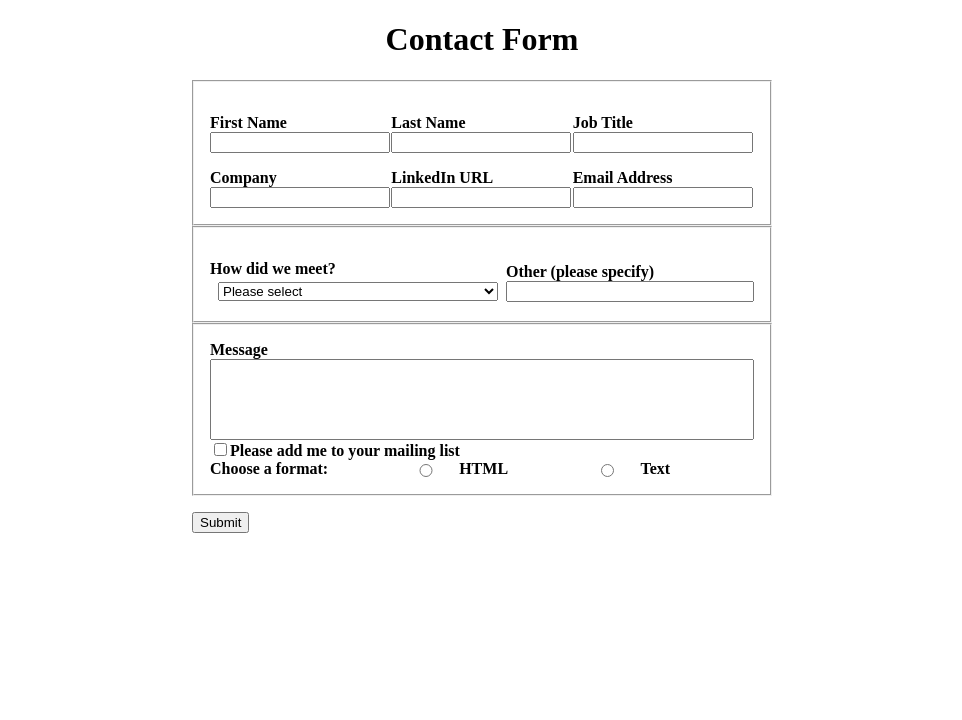
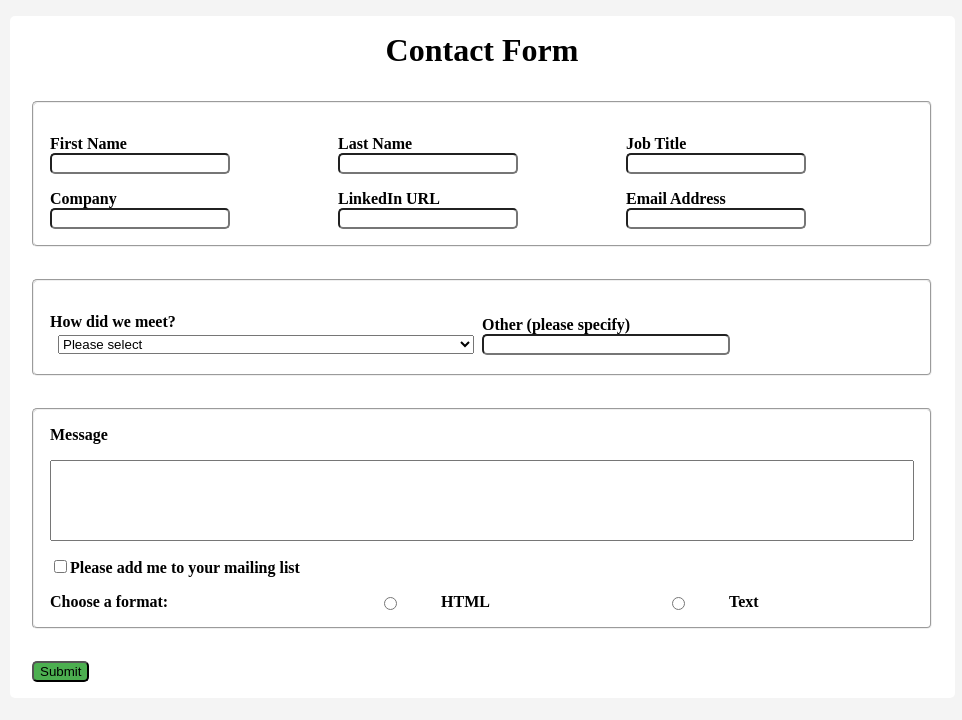
Before and after one commit to CMBCoding/contact-form, a website: page views/home.html in a window 1280 px wide. Shown: the whole page, without its empty margins (158-1120 px from the left). Drawn offline with Linux system fonts and the light colour scheme.

Commit message:
Move header to inside of the main. Add color to the stylings

```diff
--- a/public/styles/styles.css
+++ b/public/styles/styles.css
@@ -4,15 +4,31 @@
 
 #header {
     text-align: center;
+    display: flex;
+    flex-direction: column;
+    align-items: center;
+    justify-content: center;
 }
 
 body {
     width: 90%;
     margin: 1rem auto;
     font-size: 16px;
+    background-color: #f4f4f4;
+}
+
+:root {
+    --curb: 5px;
 }
 
 /* Mobile/Default stylings */
+
+#main {
+    background-color: #fff;
+    margin: auto;
+    border-radius: var(--curb);
+}
+
 #contact-form {
     margin: 1rem auto;
     display: flex;
@@ -35,6 +51,12 @@ body {
     align-items: flex-start;
     width: 300px;
     padding: 1rem;
+    margin: 1rem auto;
+    border-radius: var(--curb);
+}
+
+#contact-form {
+   margin: 0 auto;
 }
 
 #other-field {
@@ -53,7 +75,8 @@ label {
 input[type="text"],
 input[type="email"],
 #meet-other {
-    width: 290px
+    width: 290px;
+    border-radius: var(--curb);
 }
 
 select,
@@ -75,6 +98,7 @@ select,
 #message {
     resize: none;
     width: 100%;
+    margin: 1rem auto;
 }
 
 /* Other Field - Specific stylings */
@@ -84,6 +108,7 @@ select,
     align-items: center;
     justify-content: space-evenly;
     width: 100%;
+    margin: 1rem auto 0;
 }
 
 #format-options > label {
@@ -102,14 +127,25 @@ select,
 /* Button container stylings */
 #btn-containter {
     width: 326px;
-    margin: 1rem 0 0 0;
     display: flex;
     flex-direction: row;
     align-items: flex-start;
 }
+button[type="submit"] {
+    background-color: #4caf50;
+    border-radius: var(--curb);
+}
 
 /* Responsive Stylings - Half-width and Tablet screens */
 @media screen and (min-width: 600px) {
+
+    #header {
+        padding-top: 1rem;
+    }
+
+    #header > h1 {
+        margin: 0;
+    }
 
     #contact-form {
         max-width: 1200px;
@@ -125,10 +161,10 @@ select,
         width: 580px;
     }
 
-
     #btn-containter {
         width: 100%;
     }
+
 
     /* Label and Input stylings */
     input[type="text"],
@@ -175,3 +211,42 @@ select,
         align-items: flex-start;
     }
 }
+
+/* Responsive Stylings - Full-screen Desktop */
+@media screen and (min-width: 1200px) {
+
+    #contact-info,
+    #meet-info,
+    #other-field {
+        display: flex;
+        flex-direction: column;
+        justify-content: center;
+        align-items: center;
+        width: 900px;
+    }
+
+    /* #contact-info {
+        margin-top: 0;
+    } */
+
+    #main {
+        max-width: 945px;
+        display: flex;
+        flex-direction: column;
+        align-content: center;
+        justify-content: center;
+        align-items: center;
+    }
+
+    #contact-form {
+        margin: 1rem;
+    }
+
+
+    #btn-containter {
+        width: 900px;
+        display: flex;
+        flex-direction: row;
+        align-items: flex-start;
+    }
+}
--- a/views/home.html
+++ b/views/home.html
@@ -8,10 +8,10 @@
     <title>Contact Form</title>
 </head>
 <body>
-    <header id="header">
-        <h1>Contact Form</h1>
-    </header>
-    <main>
+    <main id="main">
+        <header id="header">
+            <h1>Contact Form</h1>
+        </header>
         <!-- Form -->
         <form action="#" method="get" id="contact-form">
 
```
